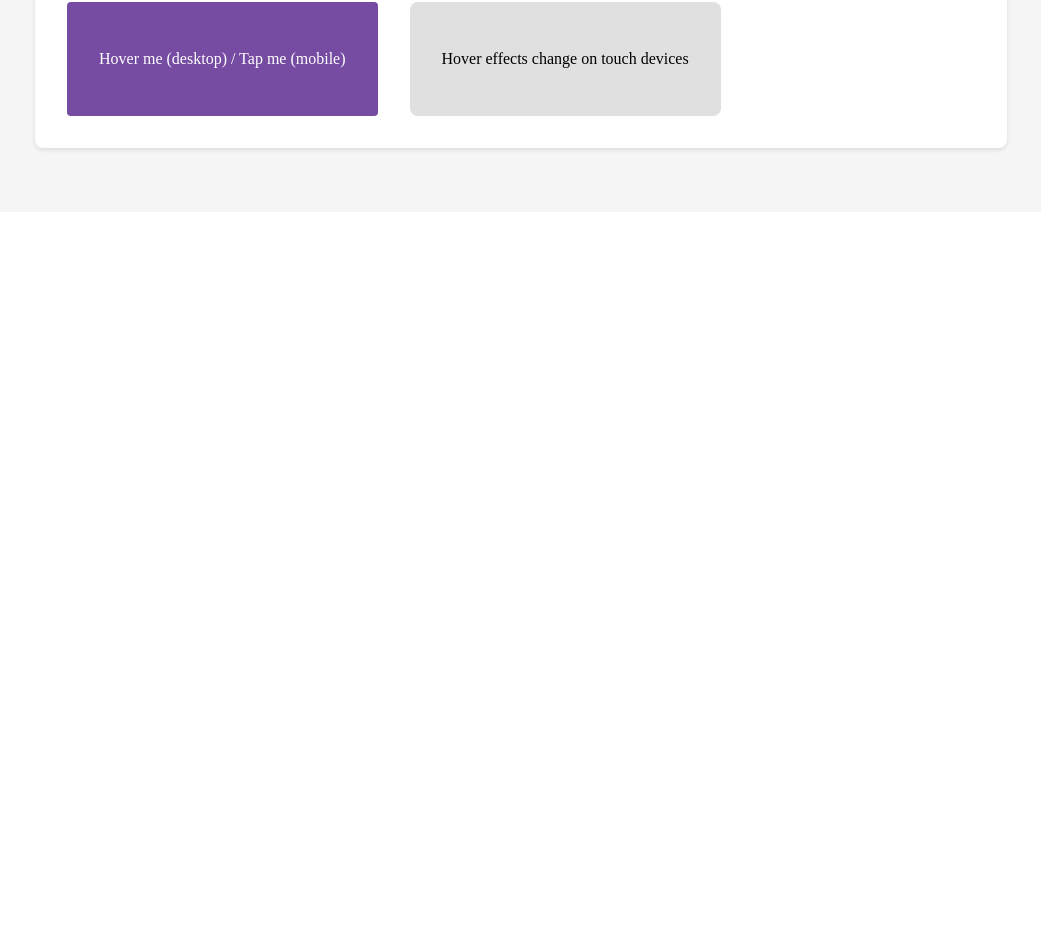
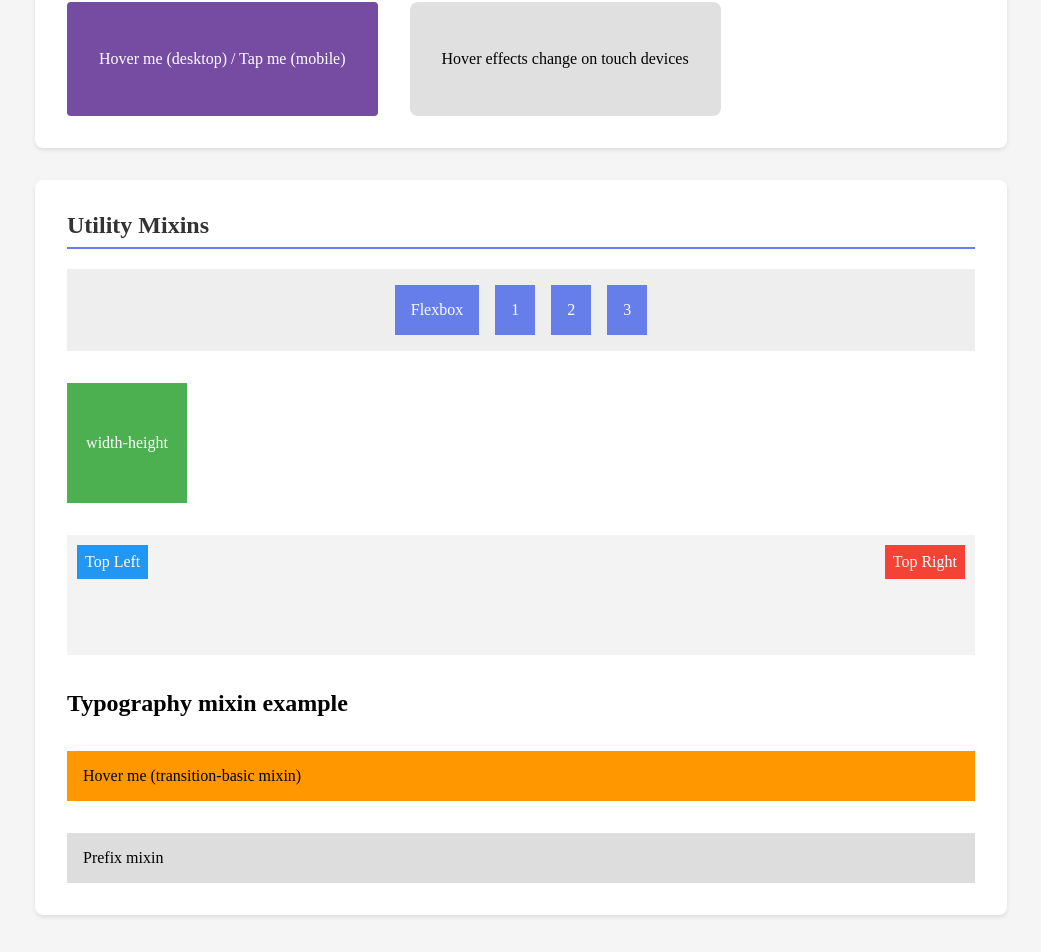
Before and after one commit to candysthieves/lumos-ui-kit, a React (Vite) app: page / in a window 1280 px wide. Shown: the part 906-1858 px from the top of the page, without its empty margins (119-1160 px from the left). Before the commit the page ends 1118 px from the top, so only its background shows below. Built offline with nearby package versions, Linux system fonts and the light colour scheme; what @radix-ui/themes would draw is missing.

Commit message:
SCRUM-40 feat: add all mixins tests cases to TestMixins component

```diff
--- a/src/App.tsx
+++ b/src/App.tsx
@@ -1,4 +1,4 @@
-import TestMixins from '@/components/testMixins/testMixins'
+import { TestMixins } from '@/components/testMixins'
 
 export function App() {
   // return <TestComponent/>
--- /dev/null
+++ b/src/components/testMixins/index.ts
@@ -0,0 +1 @@
+export { TestMixins } from './testMixins'
--- a/src/components/testMixins/testMixins.module.scss
+++ b/src/components/testMixins/testMixins.module.scss
@@ -364,3 +364,93 @@
     flex-direction: column;
   }
 }
+
+// Flex
+.utilityGrid {
+  display: grid;
+  gap: 2rem;
+}
+
+.flexBox {
+  @include flex(flex, center, center);
+
+  gap: 1rem;
+  padding: 1rem;
+  background: #eee;
+
+  div {
+    padding: 1rem;
+    color: white;
+    background: #667eea;
+  }
+}
+
+// width-height
+.square {
+  @include width-height(120px);
+
+  display: flex;
+  align-items: center;
+  justify-content: center;
+
+  color: white;
+
+  background: #4caf50;
+}
+
+// top-left / top-right
+.positionWrapper {
+  position: relative;
+  height: 120px;
+  background: #f3f3f3;
+}
+
+.topLeft {
+  @include top-left(10px);
+
+  position: absolute;
+  padding: 0.5rem;
+  color: white;
+  background: #2196f3;
+}
+
+.topRight {
+  @include top-right(10px);
+
+  position: absolute;
+  padding: 0.5rem;
+  color: white;
+  background: #f44336;
+}
+
+// Typography
+.typographyExample {
+  @include typography(24px, 32px, 700);
+}
+
+// Transition-basic
+.transitionBox {
+  padding: 1rem;
+  background: #ff9800;
+
+  @include transition-basic(background, transform);
+
+  &:hover {
+    transform: scale(1.05);
+    background: #4caf50;
+  }
+}
+
+// Prefix
+.prefixBox {
+  padding: 1rem;
+  background: #ddd;
+
+  @include prefix(user-select, none, (webkit, moz, ms));
+}
+
+// see in DevTools:
+// -webkit-user-select: none;
+// -moz-user-select: none;
+// -ms-user-select: none;
+// user-select: none;
--- a/src/components/testMixins/testMixins.tsx
+++ b/src/components/testMixins/testMixins.tsx
@@ -1,7 +1,7 @@
 import { useState } from 'react'
 import s from './testMixins.module.scss'
 
-const TestMixins = () => {
+export const TestMixins = () => {
   const [isModalOpen, setIsModalOpen] = useState(false)
 
   return (
@@ -53,6 +53,33 @@ const TestMixins = () => {
               </div>
             </div>
           </section>
+
+          {/* Test flex, width-height, top-left, top-right, typography, prefix, transition-basic */}
+          <section className={s.testSection}>
+            <h2>Utility Mixins</h2>
+
+            <div className={s.utilityGrid}>
+              <div className={s.flexBox}>
+                <div>Flexbox</div>
+                <div>1</div>
+                <div>2</div>
+                <div>3</div>
+              </div>
+
+              <div className={s.square}>width-height</div>
+
+              <div className={s.positionWrapper}>
+                <div className={s.topLeft}>Top Left</div>
+                <div className={s.topRight}>Top Right</div>
+              </div>
+
+              <p className={s.typographyExample}>Typography mixin example</p>
+
+              <div className={s.transitionBox}>Hover me (transition-basic mixin)</div>
+
+              <div className={s.prefixBox}>Prefix mixin</div>
+            </div>
+          </section>
         </div>
       </main>
 
@@ -78,5 +105,3 @@ const TestMixins = () => {
     </div>
   )
 }
-
-export default TestMixins
```
Also changed, not shown: 1 other file (tests, documents, lock files or other folders).
